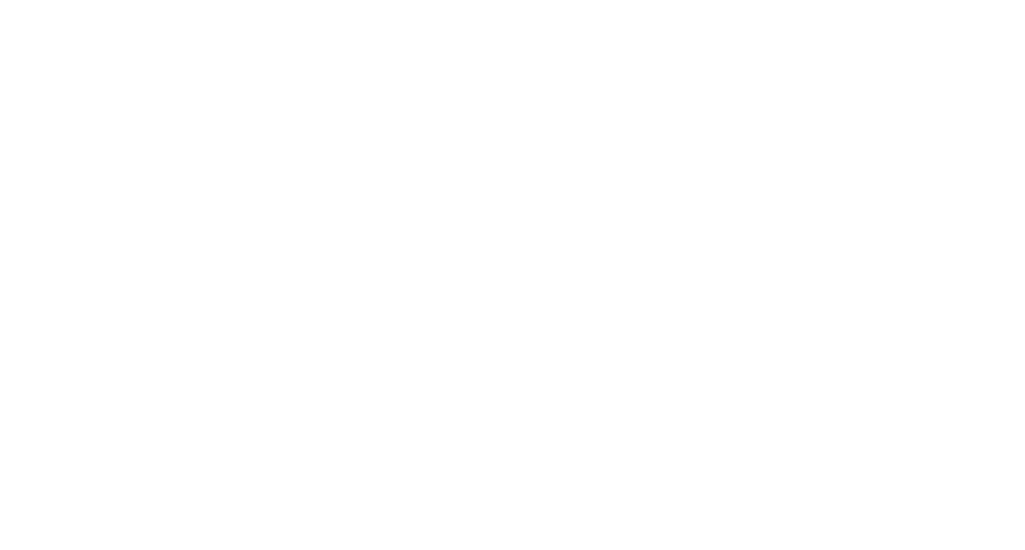
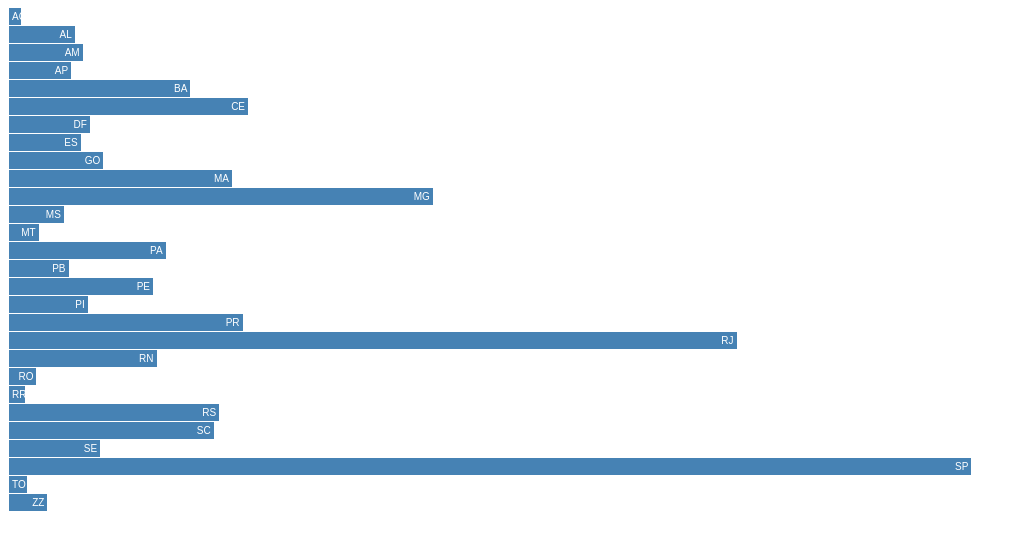
Before and after one commit to amandap11/tp1-visualizacao, a plain HTML site: page index.html in a window 1280 px wide. Shown: the whole page, without its empty margins (0-1025 px from the left). Drawn offline with nearby package versions, Linux system fonts and the light colour scheme.

Commit message:
Primeiras barras

```diff
--- a/data/presidente.json
+++ b/data/presidente.js
@@ -1,4 +1,4 @@
-[{
+presidents = [{
 	"key": "JOSÉ MARIA DE ALMEIDA",
 	"value": [{
 		"id_candidate_seq": "280000000001",
--- a/index.html
+++ b/index.html
@@ -4,9 +4,41 @@
     <meta charset="utf-8">
     <title>TP1 - Visualização de Dados</title>
     <script src="https://d3js.org/d3.v5.min.js"></script>
+    <script type="text/javascript" src="data/presidente.js"></script>
+    <link href="style.css" rel="stylesheet">
   </head>
   <body>
-    <div id="votos-candidato-por-estado"></div>
-    <script src="index.js"></script>
+    <div id="votos-candidato-por-estado"
+      class="bar"
+      width="960"
+      height="500">
+    </div>
+    <script>
+
+      let data = [];
+
+      for (let i = 0; i < 1; i++){
+        console.log(presidents[i].key);
+        let cPresident = presidents[i];
+        for (let j = 0; j < cPresident.value.length; j++){
+            data.push({
+              "estado": cPresident.value[j].cat_state,
+              "votos": cPresident.value[j].num_votes
+            });
+        }
+      }
+
+      d3.select("#votos-candidato-por-estado")
+        .selectAll("div")
+        .data(data)
+        .enter().append("div")
+        .style("width", function(d) {
+          let votos = d.votos/20;
+          return votos + "px";
+        }).text(function(d) {
+          return d.estado;
+        });
+
+    </script>
   </body>
 </html>
--- a/index.js
+++ /dev/null
@@ -1 +0,0 @@
-alert("teste");
--- /dev/null
+++ b/style.css
@@ -0,0 +1,8 @@
+.bar div {
+  font: 10px sans-serif;
+  background-color: steelblue;
+  text-align: right;
+  padding: 3px;
+  margin: 1px;
+  color: white;
+}
```
